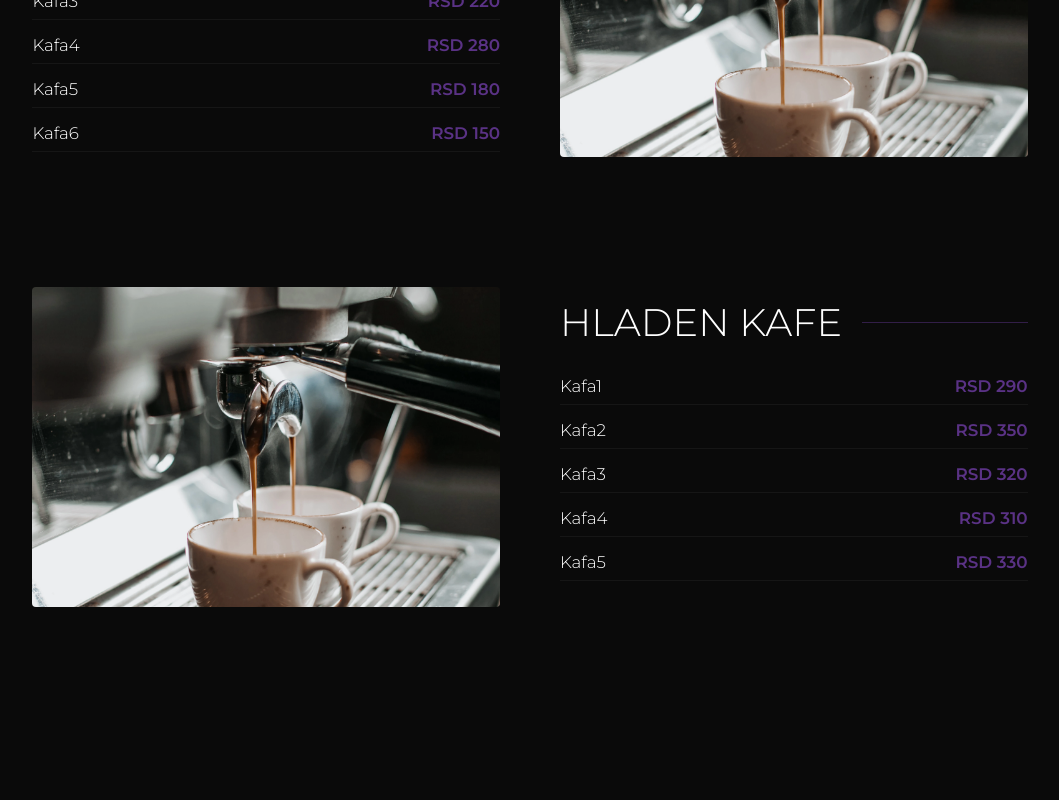
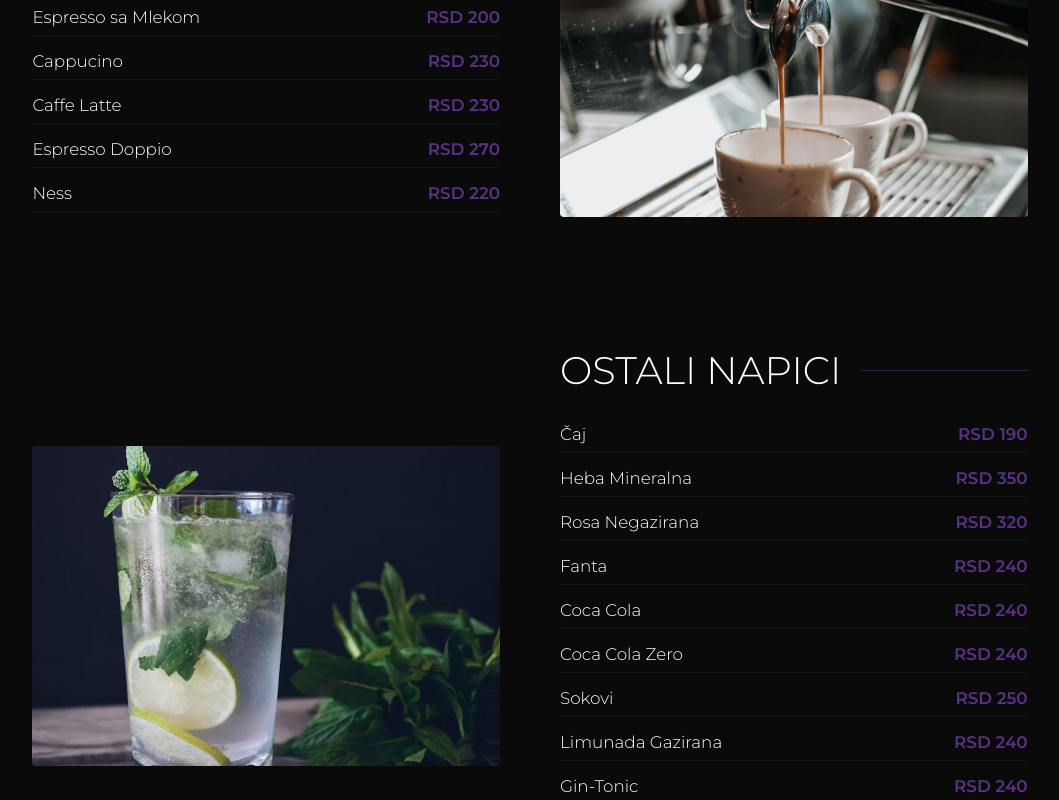
Before and after one commit to Domizu1/Lucido-Car-Shop, a React (Vite) app: page /caffe in a window 1280 px wide. Shown: the part 440-1240 px from the top of the page, without its empty margins (110-1169 px from the left). Built offline with nearby package versions, Linux system fonts and the light colour scheme; no server answers; a web font is replaced by a local one.

Commit message:
shop items changed

```diff
--- a/src/pages/caffe/Caffe.jsx
+++ b/src/pages/caffe/Caffe.jsx
@@ -1,23 +1,28 @@
 import './caffe.scss';
 import coffeeHot from '../../assets/images/coffee.webp';
-import coffeeCold from '../../assets/images/coffee.webp';
+import coffeeCold from '../../assets/images/drink.webp';
 import Seo from '../../components/Seo';
 
 const menuData = {
     hot: [
-        { name: "Kafa1", price: "240" },
-        { name: "Kafa2", price: "260" },
-        { name: "Kafa3", price: "220" },
-        { name: "Kafa4", price: "280" },
-        { name: "Kafa5", price: "180" },
-        { name: "Kafa6", price: "150" }
+        { name: "Espresso", price: "190" },
+        { name: "Espresso sa Mlekom", price: "200" },
+        { name: "Cappucino", price: "230" },
+        { name: "Caffe Latte", price: "230" },
+        { name: "Espresso Doppio", price: "270" },
+        { name: "Ness", price: "220" }
     ],
     cold: [
-        { name: "Kafa1", price: "290" },
-        { name: "Kafa2", price: "350" },
-        { name: "Kafa3", price: "320" },
-        { name: "Kafa4", price: "310" },
-        { name: "Kafa5", price: "330" }
+        { name: "Čaj", price: "190" },
+        { name: "Heba Mineralna", price: "350" },
+        { name: "Rosa Negazirana", price: "320" },
+        { name: "Fanta", price: "240" },
+        { name: "Coca Cola", price: "240" },
+        { name: "Coca Cola Zero", price: "240" },
+        { name: "Sokovi", price: "250" },
+        { name: "Limunada Gazirana", price: "240" },
+        { name: "Gin-Tonic", price: "240" },
+        { name: "Heineken", price: "270" }
     ]
 };
 
@@ -37,7 +42,7 @@ function Caffe() {
                 <div className="menu-section hot">
                     <div className="menu-text">
                         <div className="section-title">
-                            <h2>Tople Kafe</h2>
+                            <h2>KAFE</h2>
                             <div className="line"></div>
                         </div>
                         <ul className="menu-list">
@@ -60,7 +65,7 @@ function Caffe() {
                     </div>
                     <div className="menu-text">
                         <div className="section-title">
-                            <h2>Hladen Kafe</h2>
+                            <h2>OSTALI NAPICI</h2>
                             <div className="line"></div>
                         </div>
                         <ul className="menu-list">
--- a/src/pages/caffe/caffe.scss
+++ b/src/pages/caffe/caffe.scss
@@ -21,11 +21,13 @@ $font-sans: 'Montserrat', sans-serif;
         padding: 0 $side-margin;
     }
 
+
     .caffe-header {
         text-align: center;
         margin-bottom: clamp(40px, 8vw, 80px);
         border-bottom: 1px solid rgba(255, 255, 255, 0.1);
         padding-bottom: 20px;
+        padding-top: 60px;
 
         h1 {
             font-size: clamp(2rem, 5vw, 4.5rem);
```
Also changed, not shown: src/assets/images/cola.webp (added), src/assets/images/drink.webp (added).
